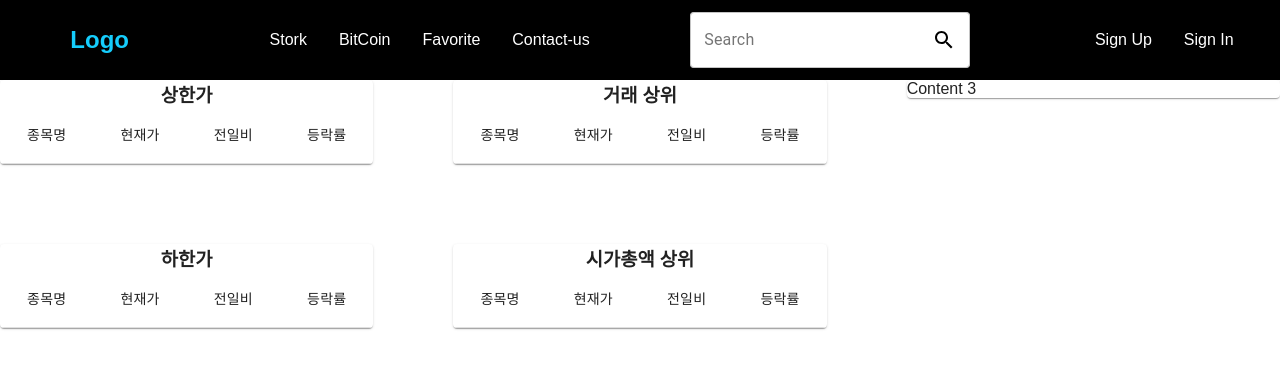
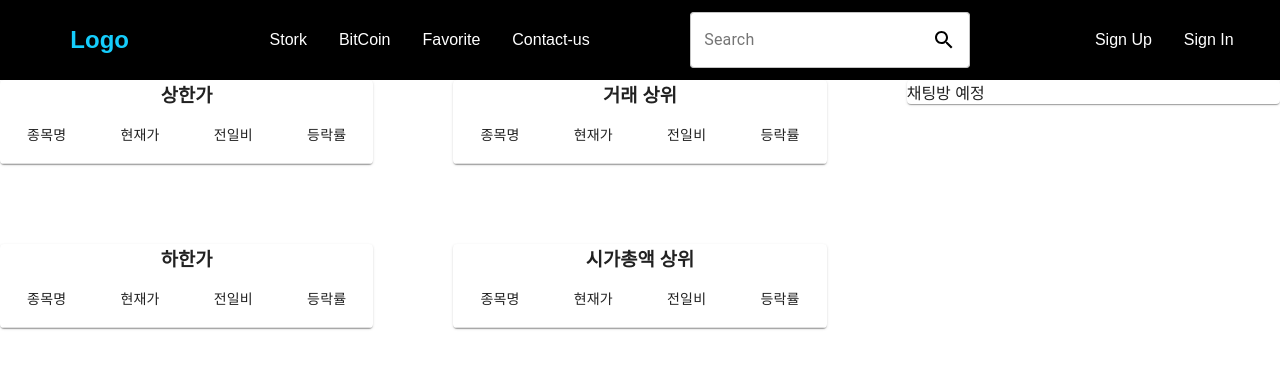
Before and after one commit to salvable/web-Stork, a React (Create React App) app: page / in a window 1280 px wide. Shown: the top 368 px of the page. Built offline with nearby package versions, Linux system fonts and the light colour scheme.

Commit message:
각각의 초기화 변수 추가, django 서버로부터 받아온 데이터를 각각 배열에 추가 한 뒤 각 항목에 뿌려야 함

```diff
--- a/src/Stork/Pages/home/home.js
+++ b/src/Stork/Pages/home/home.js
@@ -1,4 +1,4 @@
-import React, { Component } from 'react';
+import React, {Component, useEffect, useState} from 'react';
 import { withStyles } from '@material-ui/core/styles';
 import Paper from '@material-ui/core/Paper';
 import Grid from '@material-ui/core/Grid';
@@ -20,6 +20,17 @@ const Home = () => {
             minWidth: 650,
         }
     });
+
+    // 각각 상한가, 하한가, 거래상위, 시가총액 상위를 나타냄, 네이밍은 네이버 주식 url로 결정
+    const [siseUpper,setSiseUpper] = useState([])
+    const [siseLower,setSiseLower] = useState([])
+    const [siseQuant,setSiseQuant] = useState([])
+    const [siseMarketSum,setSiseMarketSum] = useState([])
+
+
+    useEffect(() => {
+        console.log(siseUpper,siseLower,siseQuant,siseMarketSum)
+    },[]);
 
     return (
         <div className={styles.root}>
@@ -69,7 +80,7 @@ const Home = () => {
                     </TableContainer>
                 </Grid>
                 <Grid item xs={4}>
-                    <Paper className={styles.paper}>Content 3</Paper>
+                    <Paper className={styles.paper}>채팅방 예정</Paper>
                 </Grid>
                 <Grid item xs={4}>
                     <TableContainer component={Paper}>
```
